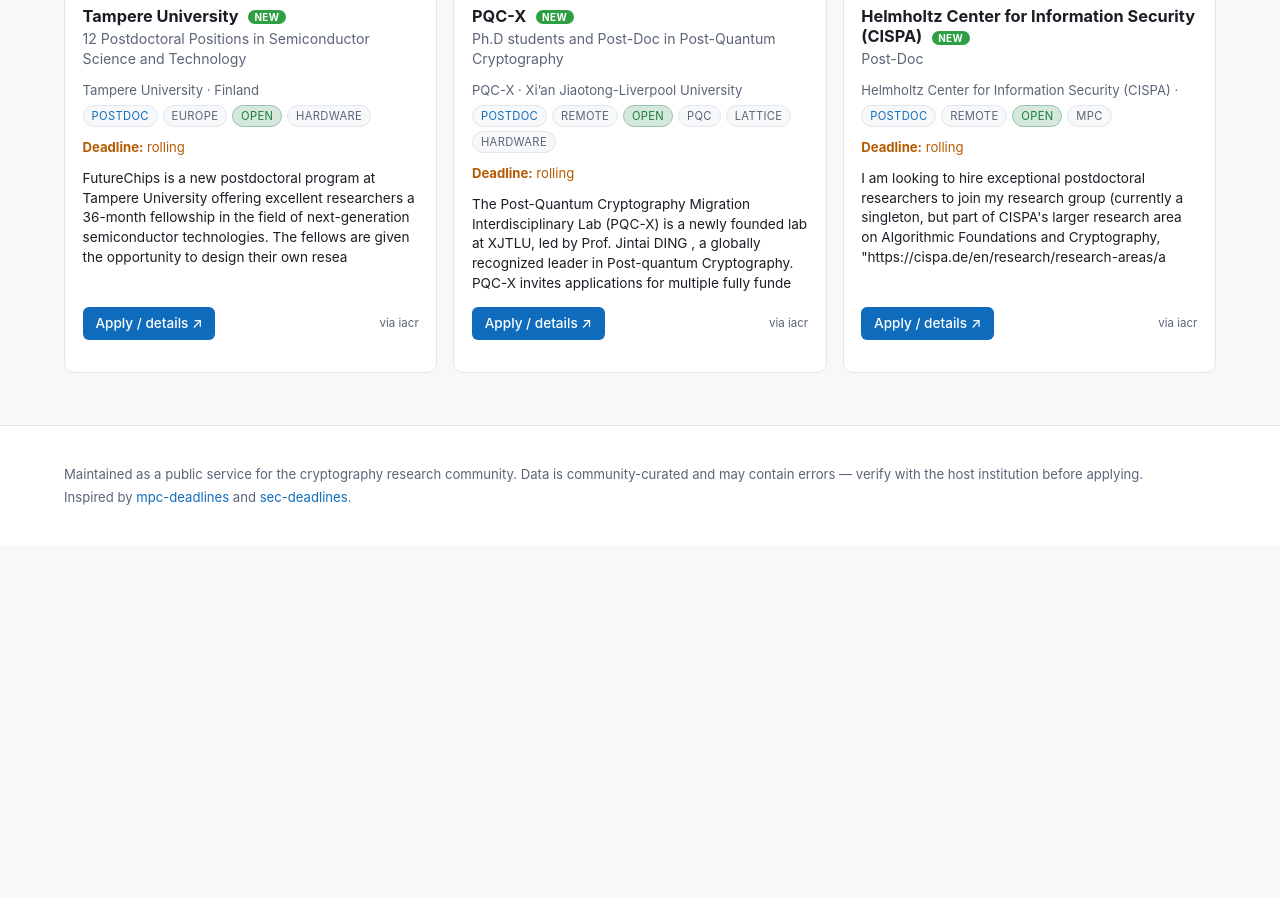
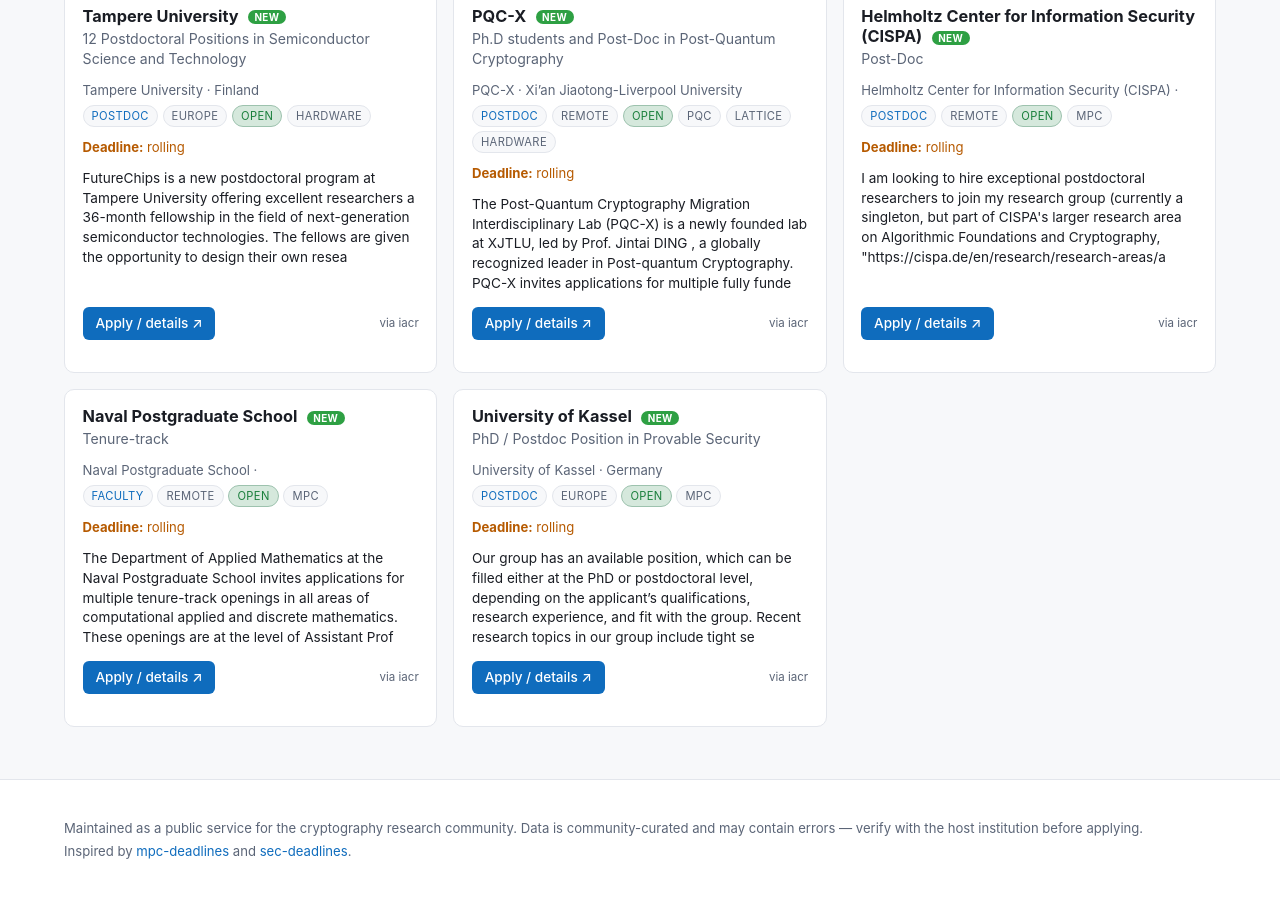
Before and after one commit to ck-chaudhary/crypto-jobs, a Jekyll site: the page built from crypto-jobs/index.html, in a window 1280 px wide and 900 px high, scrolled down 15513 px. Built offline with Jekyll 4.4.1, drawn with Linux system fonts in a browser that asks for light colours; before the commit the page ends 16059 px from its top, so only the background shows below that; some of the changed text lies outside the part shown.

Commit message:
chore(positions): auto-append new IACR jobs board entries

```diff
--- a/crypto-jobs/_data/positions.yml
+++ b/crypto-jobs/_data/positions.yml
@@ -1999,3 +1999,40 @@
     group (currently a singleton, but part of CISPA's larger research area on Algorithmic
     Foundations and Cryptography, "https://cispa.de/en/research/research-areas/a
   source: iacr
+
+# ---------------- AUTO-APPENDED from IACR jobs board (2026-07-14) ----------------
+- name: Naval Postgraduate School
+  role: Tenure-track
+  type: faculty
+  region: remote
+  country: ''
+  institution: Naval Postgraduate School
+  link: https://iacr.org/jobs/item/4243
+  deadline: rolling
+  posted: '2026-07-10'
+  added: '2026-07-14'
+  area:
+  - mpc
+  status: open
+  note: The Department of Applied Mathematics at the Naval Postgraduate School invites
+    applications for multiple tenure-track openings in all areas of computational
+    applied and discrete mathematics. These openings are at the level of Assistant
+    Prof
+  source: iacr
+- name: University of Kassel
+  role: PhD / Postdoc Position in Provable Security
+  type: postdoc
+  region: europe
+  country: Germany
+  institution: University of Kassel
+  link: https://iacr.org/jobs/item/4242
+  deadline: rolling
+  posted: '2026-07-10'
+  added: '2026-07-14'
+  area:
+  - mpc
+  status: open
+  note: Our group has an available position, which can be filled either at the PhD
+    or postdoctoral level, depending on the applicant’s qualifications, research experience,
+    and fit with the group. Recent research topics in our group include tight se
+  source: iacr
```
